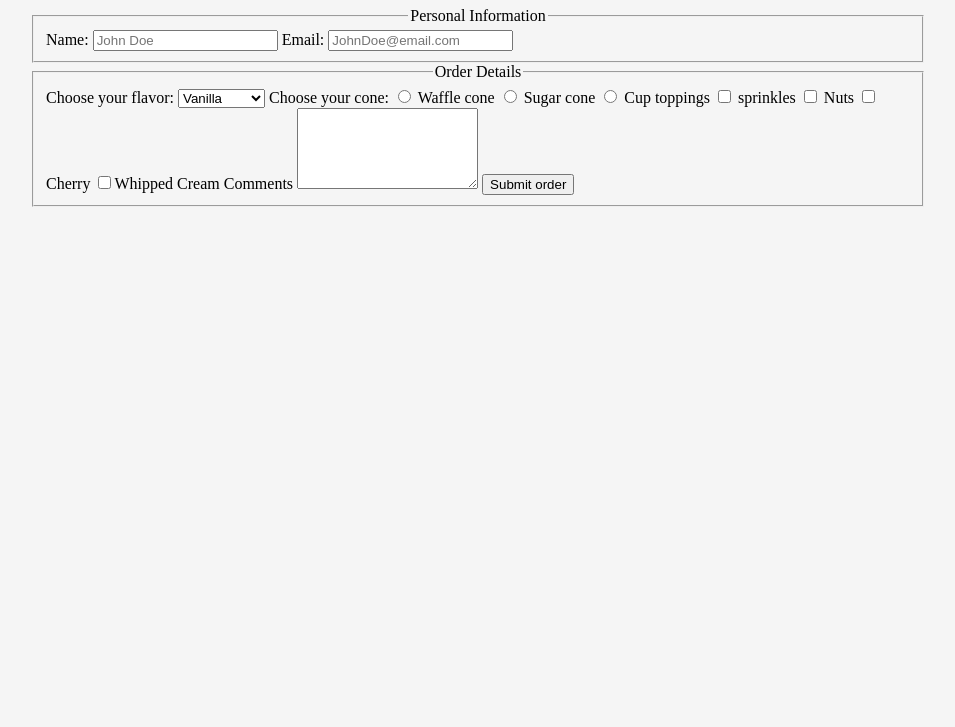
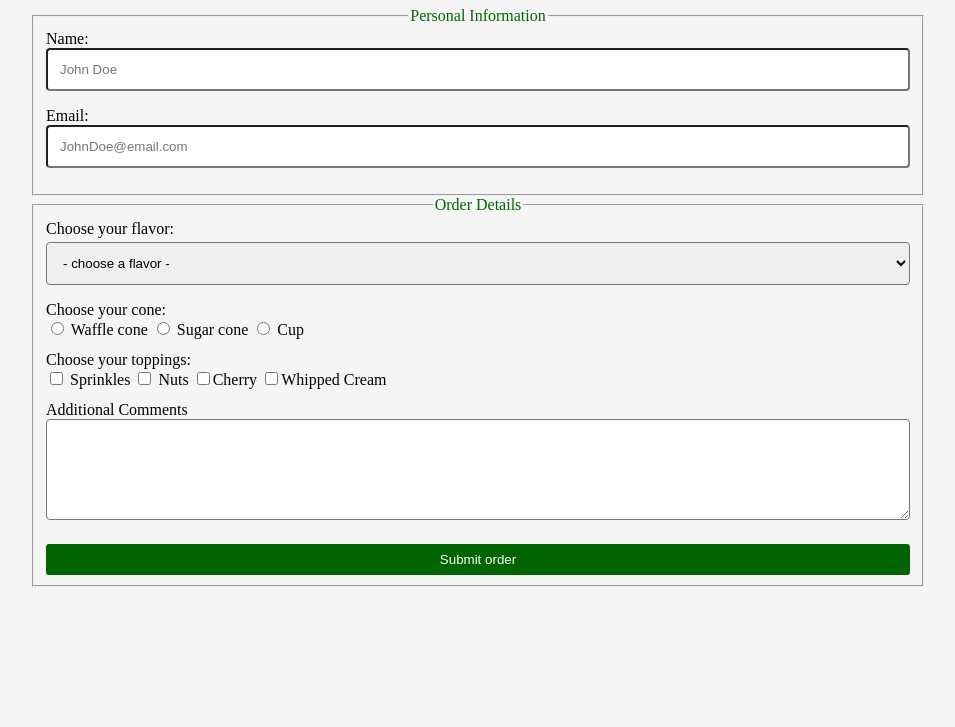
Before and after one commit to RoughHouseRandy/ice_cream_pair, a plain HTML site: page index.html in a window 1280 px wide. Shown: the part 73-800 px from the top of the page, without its empty margins (162-1117 px from the left). Drawn offline with Linux system fonts and the light colour scheme.

Commit message:
added p tags to the tops of flavor,cone, and topping labels, added css styles

```diff
--- a/index.html
+++ b/index.html
@@ -31,36 +31,39 @@
                 <!-- flavor selection -->
                 <label for="flavors">Choose your flavor:
                     <select name="flavors" id="flavors">
+                        <option value="default">- choose a flavor -</option>
                         <option value="vanilla">Vanilla</option>
                         <option value="chocolate">Chocolate</option>
                         <option value="strawberry">Strawberry</option>
                     </select>
                 </label>
                 <!-- Cone selection -->
-                <label for="cone" id="waffle"> Choose your cone:
+                 <p>Choose your cone:</p>
+                <label for="waffle">
                     <input type="radio" name="cone" id="waffle" value="waffle"> Waffle cone
                 </label>
-                <label for="" id="sugar">
+                <label for="sugar">
                     <input type="radio" name="cone" id="sugar" value="sugar"> Sugar cone
                 </label>
-                <label for="cone" id="cup">
+                <label for="cup">
                     <input type="radio" name="cone" id="cup" value="cup"> Cup
                 </label>
                 <!-- toppings -->
-                <label for="sprinkles"> toppings
-                    <input type="checkbox" value="sprinkles" name="toppings[]"> sprinkles
+                 <p>Choose your toppings:</p>
+                <label for="sprinkles">
+                    <input type="checkbox" id="sprinkles" value="sprinkles" name="toppings[]"> Sprinkles
                 </label>
                  <label for="nuts">
-                    <input type="checkbox" value="nuts" name="toppings[]"> Nuts
+                    <input type="checkbox" id="nuts "value="nuts" name="toppings[]"> Nuts
                 </label>
                 <label for="cherry">
-                    <input type="checkbox" value="cherry" name="toppings[]">Cherry
+                    <input type="checkbox" id="cherry" value="cherry" name="toppings[]">Cherry
                 </label>
                 <label for="whipped">
-                    <input type="checkbox" value="whipped" name="toppings[]">Whipped Cream
+                    <input type="checkbox" id="whipped" value="whipped" name="toppings[]">Whipped Cream
                 </label>
                 <!-- comments -->
-                 <label for="comment">Comments</label>
+                 <label for="comment">Additional Comments</label>
                  <textarea rows="5" id="comment" name="comment"></textarea>
                 <!-- order button -->
                  <button type="submit" id="order-button">Submit order</button>
--- a/styles.css
+++ b/styles.css
@@ -6,11 +6,42 @@ body {
     background-color: whitesmoke;
     margin:0;
 }
-main , header{
+
+main, header{
     margin: 0 auto;
     width: 70%;
 }
 
 header, legend {
     text-align:center;
+    color:darkgreen;
 }
+
+input[type="text"], input[type="email"],select, textarea{
+    width:100%;
+    display:block;
+    border-radius:.25rem;
+    margin:0rem 0rem 1rem 0rem;
+    padding:.75rem;
+}
+#flavors {
+    margin-top:.25rem;
+}
+button {
+    border:none;
+    border-radius:.25em;
+    background-color:darkgreen;
+    color:white;
+    width:100%;
+    padding:.5rem;
+    margin-top:.5rem;
+}
+
+p {
+    margin: .75rem 0rem 0rem;
+}
+
+label[for="comment"] {
+    display:block;
+    margin-top:.75rem;
+}
```
